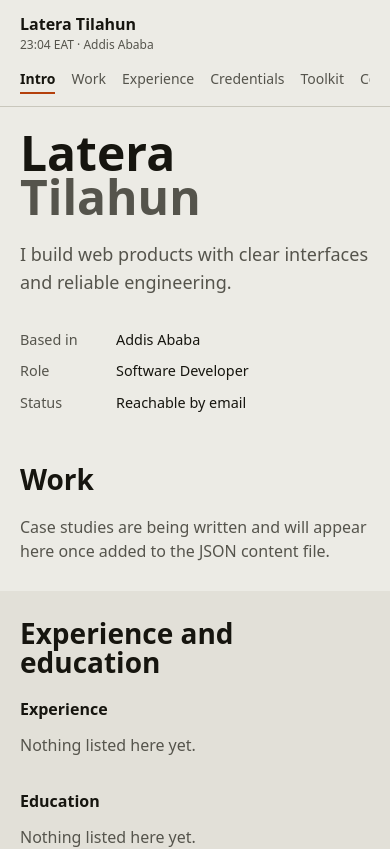
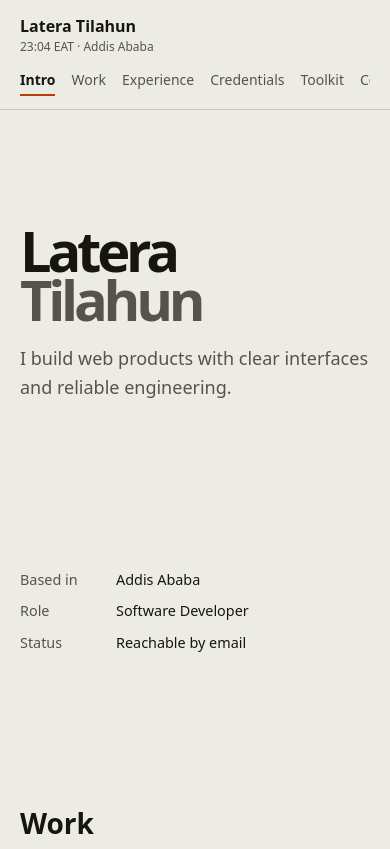
Before and after one commit to Laterat/myPortfolio, a Next.js app: page / in a window 390 px wide. Shown: the top 849 px of the page. Built offline with nearby package versions, Linux system fonts and the light colour scheme.

Commit message:
style: enhance layout and spacing for improved visual consistency

```diff
--- a/app/globals.css
+++ b/app/globals.css
@@ -73,7 +73,7 @@ a, button { -webkit-tap-highlight-color: transparent; }
 
 /* single-page layout */
 .frame { display: grid; grid-template-columns: minmax(0, 1fr); min-height: 100svh; }
-.rail { position: sticky; top: 0; z-index: 50; background: var(--canvas); border-bottom: 1px solid var(--surface-border); padding: .75rem 1.25rem; display: flex; flex-wrap: wrap; align-items: center; justify-content: space-between; gap: .5rem 1rem; }
+.rail { position: sticky; top: 0; z-index: 50; background: color-mix(in srgb, var(--canvas) 92%, transparent); backdrop-filter: blur(12px); border-bottom: 1px solid var(--surface-border); padding: .85rem 1.25rem; display: flex; flex-wrap: wrap; align-items: center; justify-content: space-between; gap: .5rem 1rem; }
 .rail::after { content: ""; position: absolute; left: 0; bottom: -1px; height: 2px; width: calc(var(--p) * 100%); background: var(--accent-hot); }
 .rail-name { font-weight: 750; }
 .rail-role, .rail-hint { display: none; }
@@ -91,16 +91,16 @@ a, button { -webkit-tap-highlight-color: transparent; }
   .rail-nav a[aria-current] { border-left-color: var(--accent-hot); }
   .rail-hint { display: block; margin-top: auto; font-size: .75rem; color: var(--faint); }
 }
-.sec { padding: clamp(1.75rem, 4vw, 3rem) clamp(1.25rem, 4vw, 3rem); scroll-margin-top: 6.5rem; }
+.sec { padding: clamp(2.5rem, 6vw, 5rem) clamp(1.25rem, 4vw, 3rem); scroll-margin-top: 6.5rem; }
 .tint { background: var(--surface); }
 .dark { background: var(--ink); color: var(--canvas); --muted: #c4c2b8; }
 .sec h2 { font-size: clamp(1.75rem, 3.4vw, 2.75rem); font-weight: 750; line-height: 1.05; margin-bottom: 1.25rem; }
 .sec h2 small { font-size: .5em; font-weight: 600; color: var(--accent-hot); margin-left: .35em; vertical-align: super; }
 .sec h3 { font-weight: 700; }
 .empty { color: var(--muted); max-width: 40rem; }
-.hero { display: grid; gap: 2rem; padding-block: clamp(1.5rem, 4vw, 2.5rem); }
+.hero { display: grid; gap: 2rem; padding-block: clamp(3rem, 8vw, 7rem); min-height: min(48rem, 78svh); align-items: center; }
 @media (min-width: 900px) { .hero { grid-template-columns: minmax(0, 1fr) 17rem; align-items: end; } }
-.name { font-size: clamp(3rem, 8.2vw, 7rem); font-weight: 800; line-height: .92; }
+.name { max-width: 9ch; font-size: clamp(3.5rem, 9vw, 8rem); font-weight: 800; letter-spacing: -.075em; line-height: .88; }
 .name span { display: block; color: var(--muted); }
 .lede { margin-top: 1.25rem; max-width: 40rem; font-size: 1.125rem; line-height: 1.6; color: var(--muted); }
 .glance .portrait { width: 100%; max-height: 18rem; aspect-ratio: 4/5; object-fit: cover; filter: grayscale(1); margin-bottom: 1rem; }
@@ -111,16 +111,16 @@ a, button { -webkit-tap-highlight-color: transparent; }
 .dot { display: inline-block; width: .55rem; height: .55rem; border-radius: 50%; background: var(--accent-hot); margin-right: .5rem; }
 .proj { border-top: 1px solid var(--surface-border); }
 .proj:last-of-type { border-bottom: 1px solid var(--surface-border); }
-.proj summary { list-style: none; cursor: pointer; display: grid; grid-template-columns: 1fr auto; gap: .25rem 1.5rem; padding: 1.1rem 0; }
+.proj summary { list-style: none; cursor: pointer; display: grid; grid-template-columns: 1fr auto; gap: .35rem 1.5rem; padding: 1.35rem 0; }
 .proj summary::-webkit-details-marker { display: none; }
 .proj h3 { font-size: clamp(1.5rem, 3.4vw, 2.5rem); line-height: 1.1; transition: transform 160ms ease; }
-.proj summary:hover h3 { transform: translateX(.5rem); color: var(--accent-hot); }
+.proj summary:hover h3, .proj summary:focus-visible h3 { transform: translateX(.5rem); color: var(--accent-hot); }
 .meta { color: var(--muted); font-size: .875rem; text-align: right; }
 .toggle { display: inline-block; margin-left: .6rem; font-size: 1.25rem; line-height: 1; transition: transform 160ms ease; }
 .proj[open] .toggle { transform: rotate(45deg); }
 .sum, .tech { grid-column: 1; max-width: 42rem; color: var(--muted); }
 .tech { font-size: .85rem; }
-.case { display: grid; gap: 1.25rem; padding-bottom: 1.5rem; }
+.case { display: grid; gap: 1.5rem; padding: .25rem 0 2rem; }
 @media (min-width: 900px) { .case { grid-template-columns: 1fr 1fr; } .case > .case-links { grid-column: 1 / -1; } }
 .cover { width: 100%; height: auto; }
 .case figcaption { font-size: .8rem; color: var(--muted); margin-top: .25rem; }
@@ -141,8 +141,9 @@ a, button { -webkit-tap-highlight-color: transparent; }
 .creds span { color: var(--muted); font-size: .875rem; }
 .kit { display: grid; gap: 1.25rem 2rem; grid-template-columns: repeat(auto-fit, minmax(11rem, 1fr)); }
 .kit h3 { font-size: .9rem; color: var(--muted); margin-bottom: .4rem; }
-.kit li { padding: .15rem 0; }
-.mail-btn { font-size: clamp(1.4rem, 5vw, 3.25rem); font-weight: 750; text-align: left; overflow-wrap: anywhere; border-bottom: 3px solid var(--accent-hot); padding-bottom: .15rem; }
+.kit li { padding: .15rem 0; color: var(--ink); }
+.kit ul { display: grid; gap: .1rem; }
+.mail-btn { font-size: clamp(1.4rem, 5vw, 3.25rem); font-weight: 750; text-align: left; overflow-wrap: anywhere; border-bottom: 3px solid var(--accent-hot); padding: .15rem 0; }
 .mail-btn:hover { color: var(--accent-hot); }
 .mail-note { margin-top: .6rem; font-size: .875rem; color: var(--muted); min-height: 1.4em; }
 .socials { display: flex; flex-wrap: wrap; gap: .5rem 1.5rem; margin-top: 1.5rem; font-weight: 600; }
```
